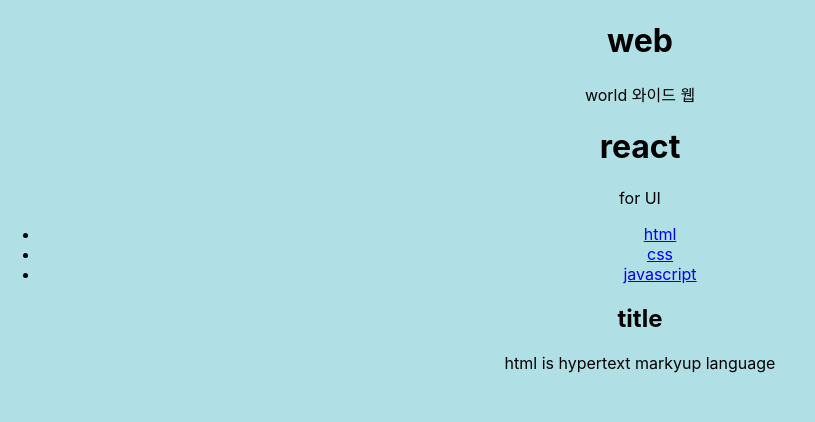
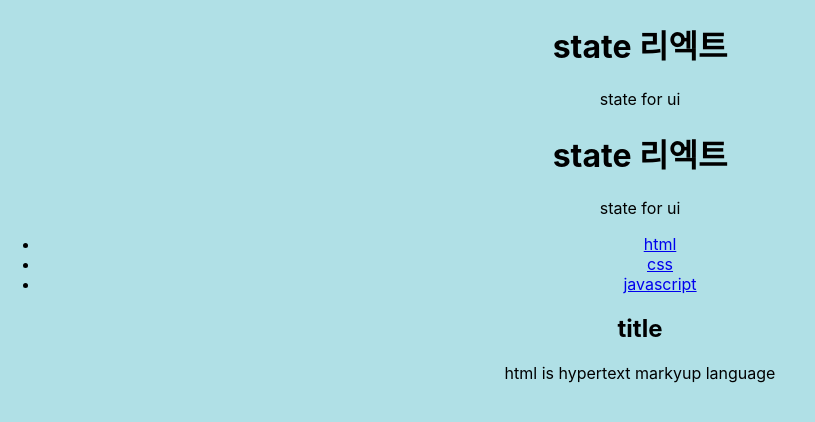
Before and after one commit to m6ydz642/React-Tranning, a React (Create React App) app in the folder my-app/: page / in a window 1280 px wide. Shown: the top 422 px of the page, without its empty margins (0-815 px from the left). Built offline with nearby package versions, Linux system fonts and the light colour scheme.

Commit message:
state사용해보기

```diff
--- a/my-app/src/App.js
+++ b/my-app/src/App.js
@@ -64,11 +64,22 @@
 
 class App extends Component {
   // 자바스크립트와 유사하지만 자바스크립트가 아님
+
+  constructor (props) { // constructor = render보다 먼저 실행되면서 Component를 초기화 시켜줌
+    super(props);
+    this.state = {Subject:{title:"state웹", sub:"state world wide"}}; // state값을 초기화
+ // 내부적으로 사용은 state를 사용함
+ // state에서 정의한 값을 props로 준거임
+ // 상위컴포넌트 값을 state로 하위 컴포넌트의 props값으로 전달하는 것임
+
+ this.state = {Subject:{title:"state 리엑트", sub:"state for ui"} }
+  }
  render() {
   return (
     <div className="App">
-      <Subject title="web" sub="world 와이드 웹"> </Subject>
-      <Subject title="react" sub="for UI"> </Subject>
+      <Subject title={this.state.Subject.title} sub={this.state.Subject.sub}> </Subject>
+      <Subject title={this.state.Subject.title} sub={this.state.Subject.sub}> </Subject>
+      {/* state 값 2개 전달 */}
 
       <TOC html1="html" html2="css" html3="javascript"></TOC>
       <Arti title="title" desc="html is hypertext markyup language"></Arti>
```
